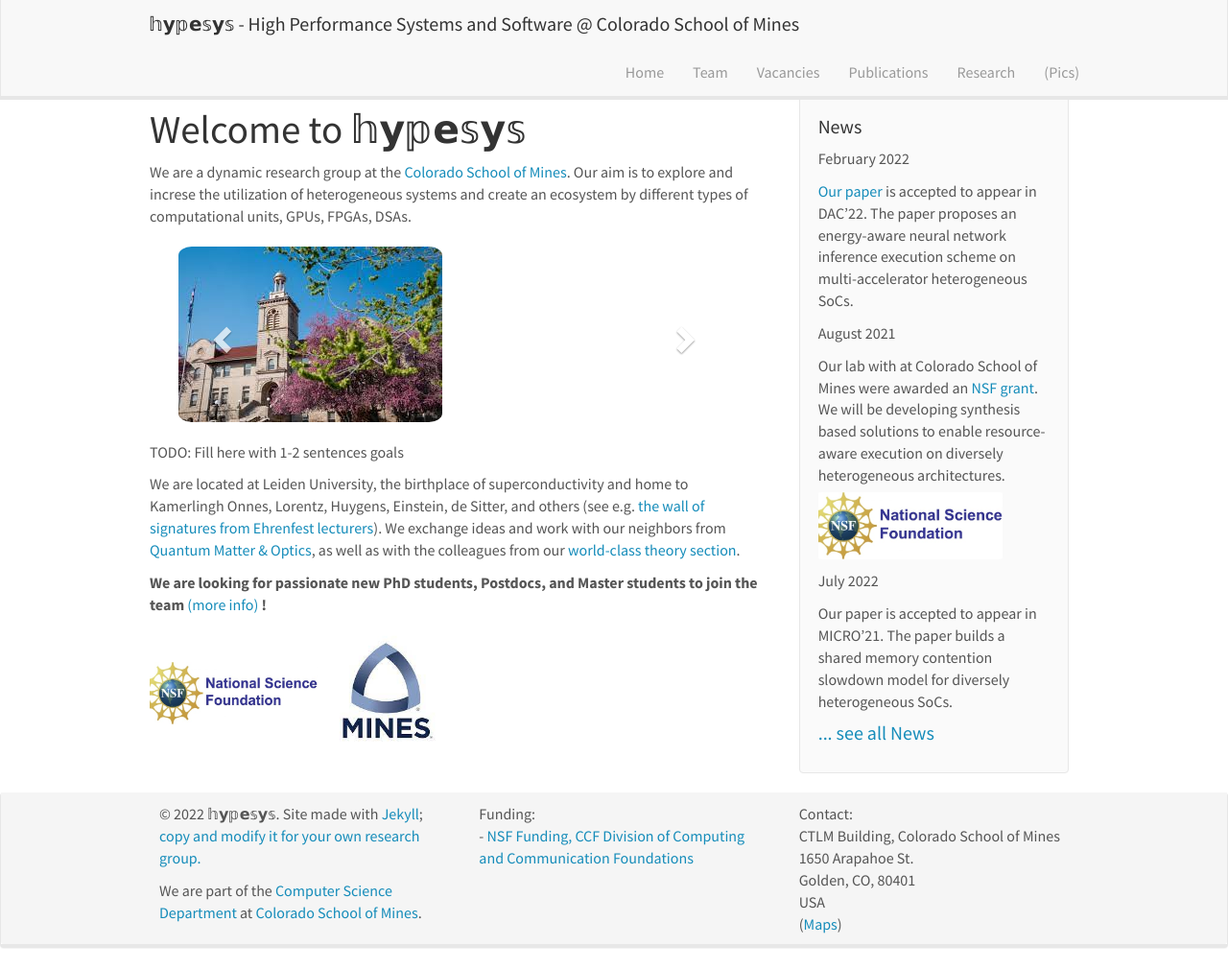
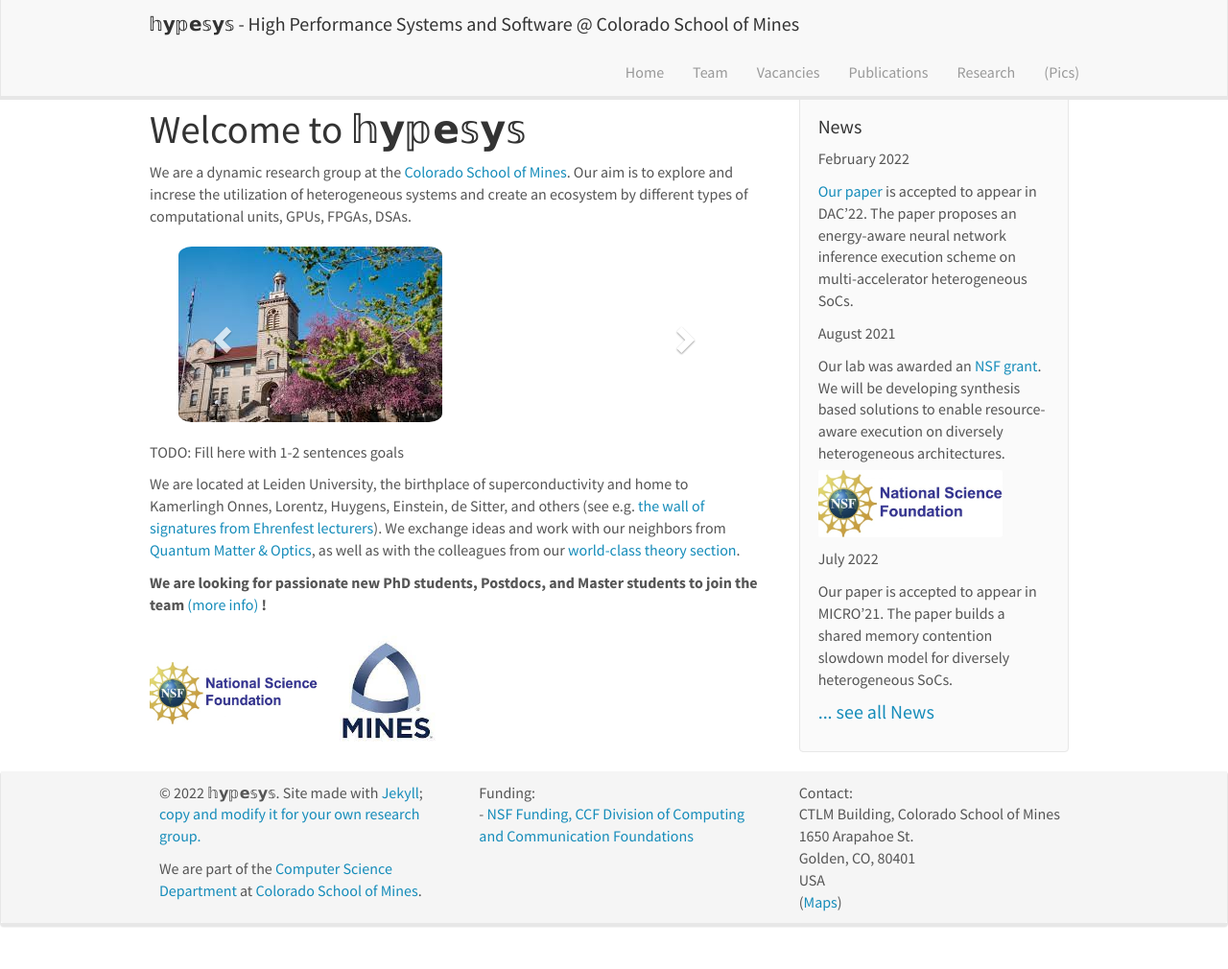
Before and after one commit to hypesys/hypesys.github.io, a Jekyll site: the page built from _pages/home.md, in a window 1280 px wide and 1010 px high. Shown: the whole window at 96% size. Built offline with Jekyll 4.4.1, drawn with Linux system fonts in a browser that asks for light colours; nearby versions of some CDN libraries.

Commit message:
margin-top layout

```diff
--- a/_data/news.yml
+++ b/_data/news.yml
@@ -2,7 +2,7 @@
   headline: "<a href='https://hpss.mines.edu/downloads/dac22.pdf'> Our paper </a> is accepted to appear in DAC'22. The paper proposes an energy-aware neural network inference execution scheme on multi-accelerator heterogeneous SoCs."
 
 - date: August 2021
-  headline: "Our lab  with at Colorado School of Mines were awarded an [NSF grant](https://www.nsf.gov/awardsearch/showAward?AWD_ID=2124010). We will be developing synthesis based solutions to enable resource-aware execution on diversely heterogeneous architectures. <img src='/images/newspic/nsf_sign.jpg' class='img-responsive' style='max-width: 192px' />"
+  headline: "Our lab was awarded an [NSF grant](https://www.nsf.gov/awardsearch/showAward?AWD_ID=2124010). We will be developing synthesis based solutions to enable resource-aware execution on diversely heterogeneous architectures. <img src='/images/newspic/nsf_sign.jpg' class='img-responsive' style='max-width: 192px' />"
 
 - date: July 2022
   headline: "Our paper is accepted to appear in MICRO'21. The paper builds a shared memory contention slowdown model for diversely heterogeneous SoCs."
--- a/css/main.scss
+++ b/css/main.scss
@@ -28,7 +28,7 @@ p.byline {
 	text-align: center;
 	font-size: 18px;
 	line-height: 36px;
-	margin-top: -36px;
+	margin-top: -48px;
 	margin-bottom: 48px;
 }
 
```
